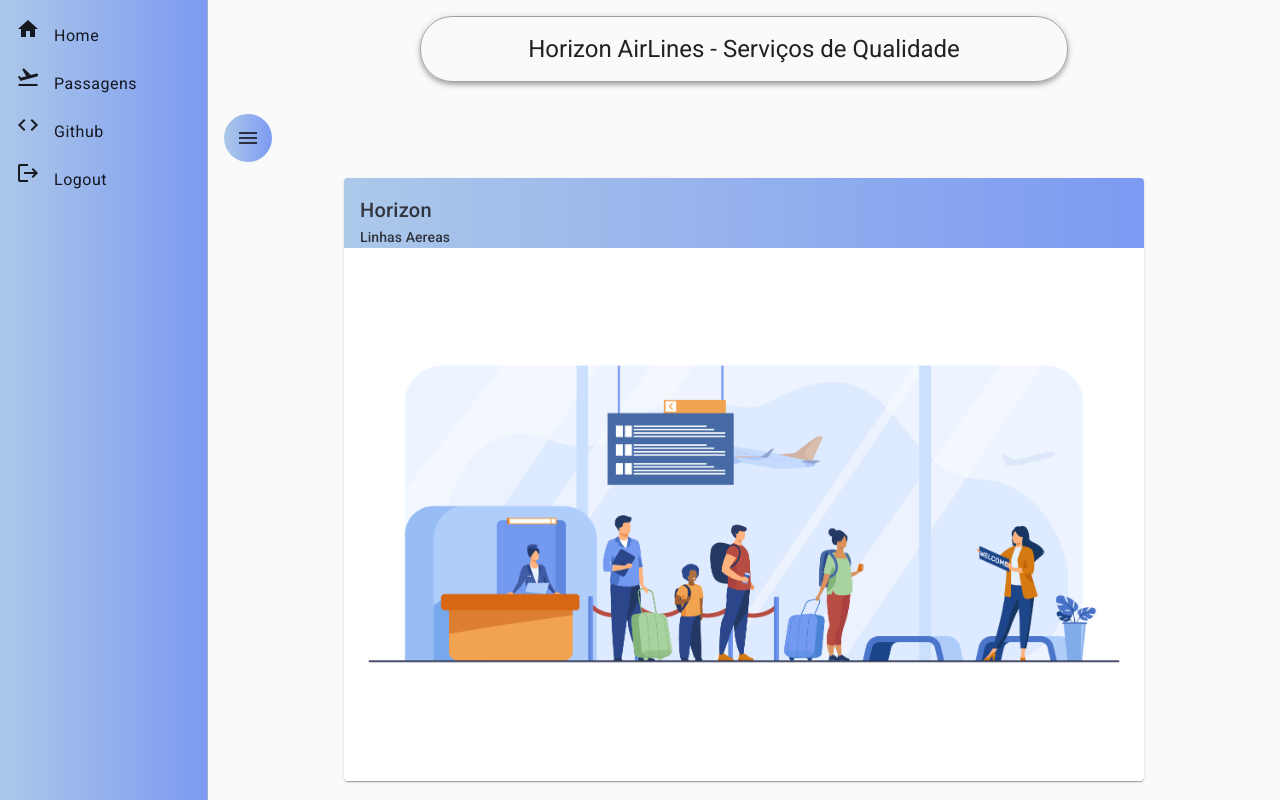
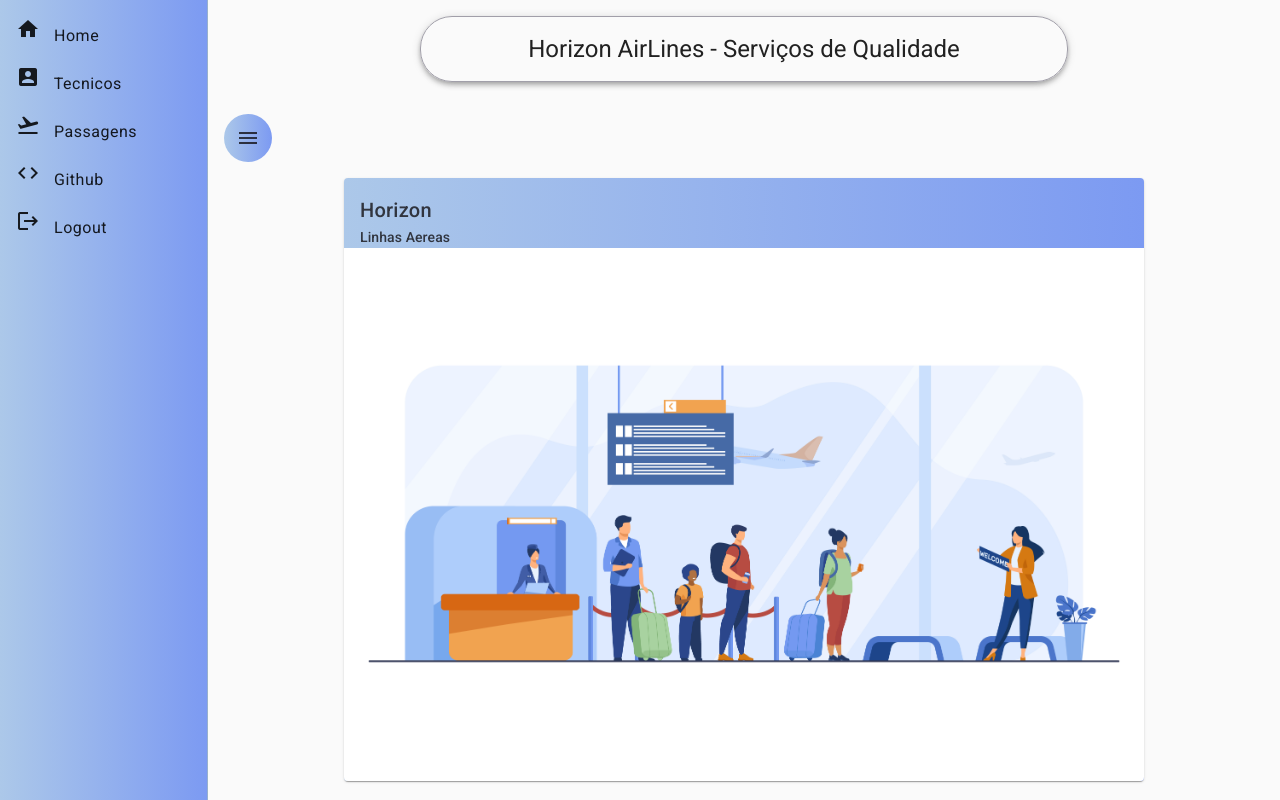
Before and after one commit to GuilhermeBarbosaDev/Airport-Angular, an Angular app: page /home in a window 1280 px wide. Both pictures are taken after a click on the button "menu". Built offline with nearby package versions, Linux system fonts and the light colour scheme.

Commit message:
implementing functions - API

```diff
--- a/src/app/app-routing.module.ts
+++ b/src/app/app-routing.module.ts
@@ -2,13 +2,13 @@ import { NgModule } from '@angular/core';
 import { RouterModule, Routes } from '@angular/router';
 import { NavComponent } from './components/nav/nav.component';
 import { HomeComponent } from './components/home/home.component';
+import { TecnicoListComponent } from './components/tecnico/tecnico-list/tecnico-list.component';
 
 const routes: Routes = [
   {
     path: '', component: NavComponent, children: [
-      {
-        path: 'home', component: HomeComponent
-      }
+      { path: 'home', component: HomeComponent },
+      { path: 'tecnicos', component:TecnicoListComponent}
     ]
   }
 ];
--- a/src/app/app.module.ts
+++ b/src/app/app.module.ts
@@ -24,6 +24,7 @@ import { MatCardModule } from '@angular/material/card';
 import { NavComponent } from './components/nav/nav.component';
 import { HomeComponent } from './components/home/home.component';
 import { HeaderComponent } from './components/header/header.component';
+import { TecnicoListComponent } from './components/tecnico/tecnico-list/tecnico-list.component';
 
 
 @NgModule({
@@ -31,7 +32,8 @@ import { HeaderComponent } from './components/header/header.component';
     AppComponent,
     NavComponent,
     HomeComponent,
-    HeaderComponent
+    HeaderComponent,
+    TecnicoListComponent
   ],
   imports: [
     BrowserModule,
--- a/src/app/components/nav/nav.component.html
+++ b/src/app/components/nav/nav.component.html
@@ -1,9 +1,13 @@
 <mat-drawer-container class="container" autosize>
     <mat-drawer #drawer class="sidenav" mode="side">
         <mat-nav-list class="nav-list">
-            <a mat-list-item routerlink="/home">
+            <a mat-list-item routerlink="home">
                 <i class="material-icons">home</i>
                 Home
+            </a>
+            <a mat-list-item routerlink="tecnicos">
+                <i class="material-icons">account_box</i>
+                Tecnicos
             </a>
             <a mat-list-item routerlink="/teste">
                 <i class="material-icons">flight_takeoff</i>
--- /dev/null
+++ b/src/app/components/tecnico/tecnico-list/tecnico-list.component.html
@@ -0,0 +1 @@
+<p>tecnico-list works!</p>
```
Also changed, not shown: src/app/components/tecnico/tecnico-list/tecnico-list.component.ts (added, +10 -0 lines), src/app/components/tecnico/tecnico-list/tecnico-list.component.css (added).
